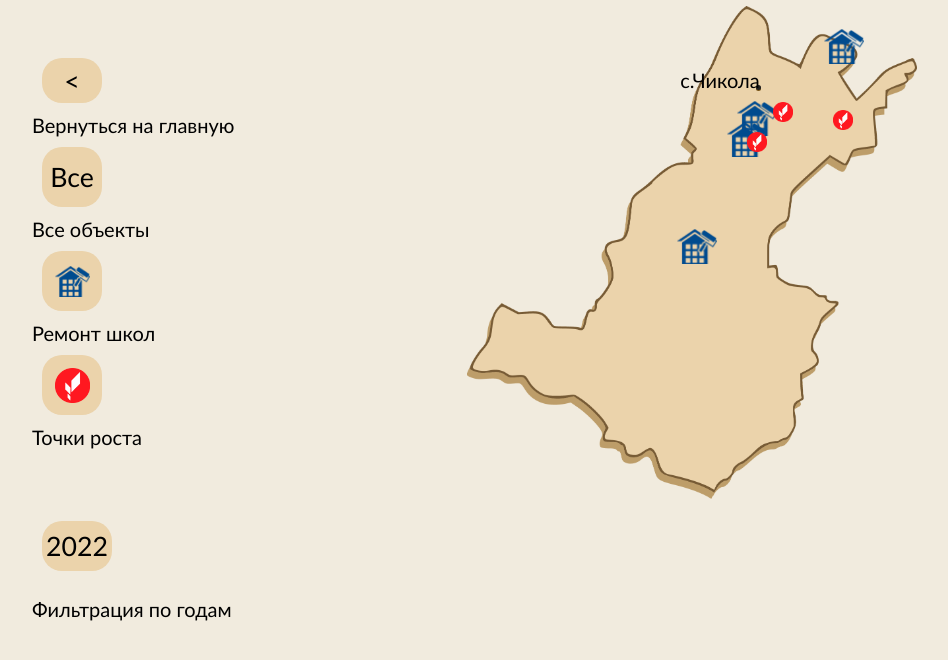
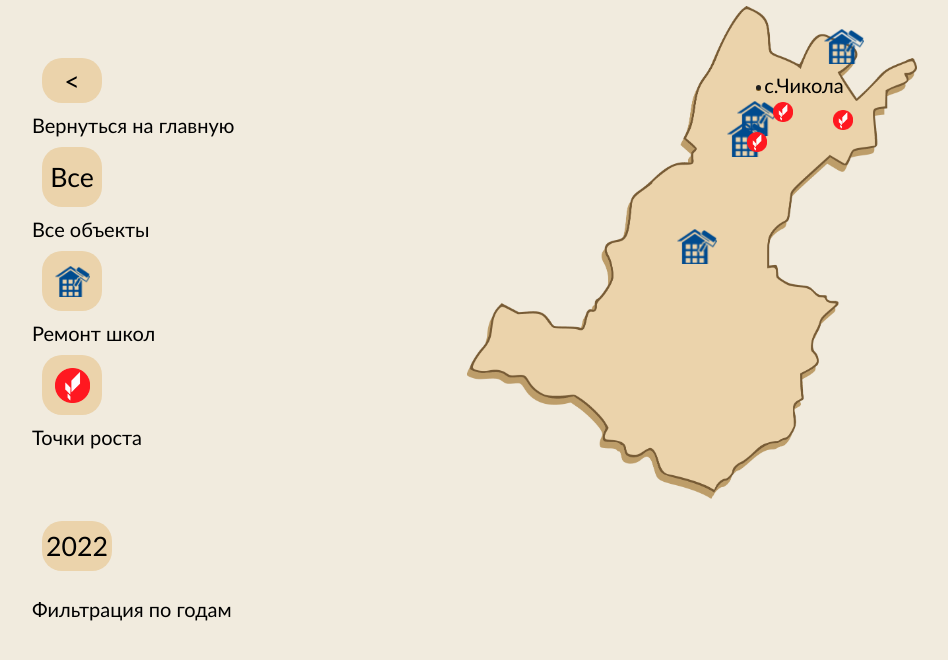
Before and after one commit to RF420/MAP, a plain HTML site: page pages/irafskiy.html in a window 1280 px wide. Shown: the part 82-742 px from the top of the page, without its empty margins (16-964 px from the left). Drawn offline with Linux system fonts and the light colour scheme.

Commit message:
Update irafskiy.css

```diff
--- a/pages/css/irafskiy.css
+++ b/pages/css/irafskiy.css
@@ -239,8 +239,8 @@ li img {
 }
 .acg {
   position: absolute;
-  top: 142px;
-  left: 293px;
+  top: 147px;
+  left: 377px;
   font-size: 15pt;
 }
 .circle {
```
